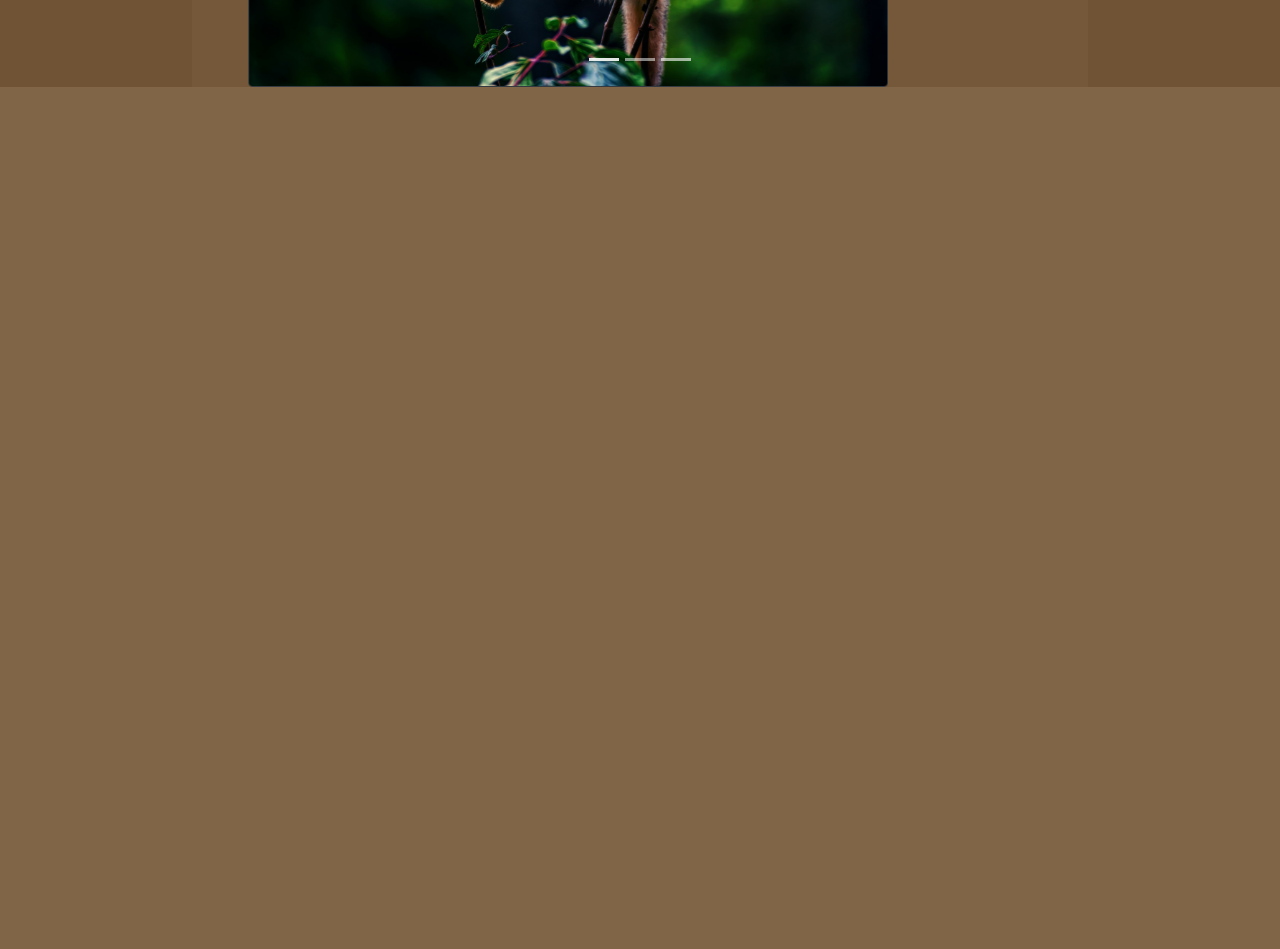
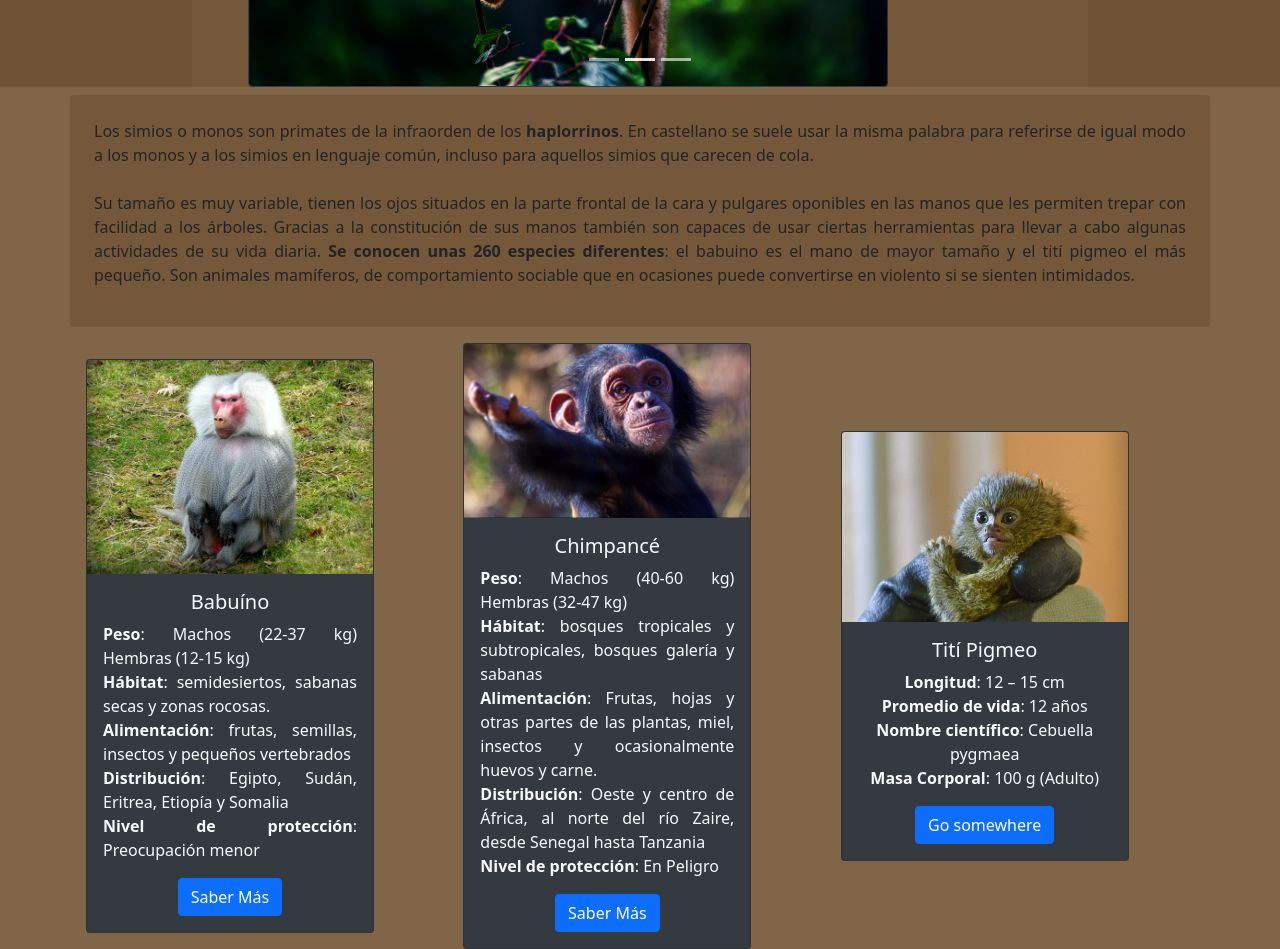
Before and after one commit to RMTorrabadella04/AnimalFavorito, a plain HTML site: page index.html in a window 1280 px wide. Shown: the part 400-1349 px from the top of the page. Before the commit the page ends 800 px from the top, so only its background shows below. Drawn offline with nearby package versions, Linux system fonts and the light colour scheme.

Commit message:
V2 - Info y Especies

```diff
--- a/index.html
+++ b/index.html
@@ -22,7 +22,7 @@
         <div class="collapse navbar-collapse" id="navbarNav">
           <ul class="navbar-nav">
             <li class="nav-item active">
-              <a class="nav-link text-light" href="#">Home <span class="sr-only">(current)</span></a>
+              <a class="nav-link text-light" href="#especies">Especies</a>
             </li>
             <li class="nav-item">
               <a class="nav-link text-light" href="#">Features</a>
@@ -41,8 +41,8 @@
 
     <div id="carouselExampleIndicators" class="carousel slide fondo_secundario mt-1" data-ride="carousel">
       <ol class="carousel-indicators">
-        <li data-target="#carouselExampleIndicators" data-slide-to="0" class="active"></li>
-        <li data-target="#carouselExampleIndicators" data-slide-to="1"></li>
+        <li data-target="#carouselExampleIndicators" data-slide-to="0"></li>
+        <li data-target="#carouselExampleIndicators" data-slide-to="1" class="active"></li>
         <li data-target="#carouselExampleIndicators" data-slide-to="2"></li>
       </ol>
       <div class="carousel-inner text-center">
@@ -65,5 +65,91 @@
         <span class="sr-only">Next</span>
       </a>
     </div>
+
+    <!-- Info -->
+
+    <div class="container p-4 fondo_secundario mt-2 rounded">
+      <p class="texto_justificado">
+        Los simios o monos son primates de la infraorden de los <strong>haplorrinos</strong>. En castellano se suele usar la misma palabra para referirse de igual modo a los monos y a los simios en lenguaje común, incluso para aquellos simios que carecen de cola.
+
+        <br><br>
+
+        Su tamaño es muy variable, tienen los ojos situados en la parte frontal de la cara y pulgares oponibles en las manos que les permiten trepar con facilidad a los árboles. Gracias a la constitución de sus manos también son capaces de usar ciertas herramientas para llevar a cabo algunas actividades de su vida diaria. <strong>Se conocen unas 260 especies diferentes</strong>: el babuino es el mano de mayor tamaño y el tití pigmeo el más pequeño. Son animales mamíferos, de comportamiento sociable que en ocasiones puede convertirse en violento si se sienten intimidados.
+      </p>
+    </div>
+
+    <!-- Especies -->
+
+    <div class="container text-center mt-3" id="especies">
+
+      <div class="row align-items-center">
+        <div class="col">
+
+          <div class="card bg-dark text-light" style="width: 18rem;">
+            <img src="img/babuino.jpg" class="card-img-top" alt="Babuíno">
+            <div class="card-body">
+              <h5 class="card-title">Babuíno</h5>
+              <p class="card-text texto_justificado">
+                <strong>Peso</strong>: Machos (22-37 kg) Hembras (12-15 kg)
+                <br>
+                 <strong>Hábitat</strong>: semidesiertos, sabanas secas y zonas rocosas.
+                <br>
+                <strong>Alimentación</strong>: frutas, semillas, insectos y pequeños vertebrados
+                <br>
+                <strong>Distribución</strong>: Egipto, Sudán, Eritrea, Etiopía y Somalia
+                <br>
+                <strong>Nivel de protección</strong>: Preocupación menor
+              </p>
+              <a href="https://marcellenatureza.com/services/babuino/" class="btn btn-primary">Saber Más</a>
+            </div>
+          </div>
+
+        </div>
+        <div class="col">
+
+          <div class="card bg-dark text-light" style="width: 18rem;">
+            <img src="img/chimpance.jpg" class="card-img-top" alt="Chimpancé">
+            <div class="card-body">
+              <h5 class="card-title">Chimpancé</h5>
+              <p class="card-text texto_justificado">
+                <strong>Peso</strong>: Machos (40-60 kg) Hembras (32-47 kg)
+                <br>
+                <strong>Hábitat</strong>: bosques tropicales y subtropicales, bosques galería y sabanas
+                <br>
+                <strong>Alimentación</strong>: Frutas, hojas y otras partes de las plantas, miel, insectos y ocasionalmente huevos y carne.
+                <br>
+                <strong>Distribución</strong>: Oeste y centro de África, al norte del río Zaire, desde Senegal hasta Tanzania
+                <br>
+                <strong>Nivel de protección</strong>: En Peligro
+              </p>
+              <a href="#" class="btn btn-primary">Saber Más</a>
+            </div>
+          </div>
+
+        </div>
+        <div class="col">
+
+          <div class="card bg-dark text-light" style="width: 18rem;">
+            <img src="img/titi.jpg" class="card-img-top" alt="...">
+            <div class="card-body">
+              <h5 class="card-title">Tití Pigmeo</h5>
+              <p class="card-text  texto_justificados">
+                <Strong>Longitud</Strong>: 12 – 15 cm
+                <br>
+                <Strong>Promedio de vida</Strong>: 12 años
+                <br>
+                <Strong>Nombre científico</Strong>: Cebuella pygmaea
+                <br>
+                <Strong>Masa Corporal</Strong>: 100 g (Adulto)
+              </p>
+              <a href="#" class="btn btn-primary">Go somewhere</a>
+            </div>
+          </div>
+
+        </div>
+      </div>
+
+    </div>
+
 </body>
 </html>
--- a/style.css
+++ b/style.css
@@ -1,6 +1,4 @@
-.punteros{
-    background-color: rgba(107, 78, 46, 0.829);
-}
+/* Fondo */
 
 .fondo{
     background: rgb(128, 101, 70);
@@ -10,6 +8,13 @@
     background: rgba(107, 78, 46, 0.534);
 }
 
+/* Carrusel */
+.punteros{
+    background-color: rgba(107, 78, 46, 0.829);
+}
+
+/* Icono del Menu */
+
 .icono{
     width: 2%;
     height: 2%;
@@ -17,3 +22,9 @@
     margin-left: 0.5%;
     margin-right: 0.5%;
 }
+
+/* Info */
+
+.texto_justificado{
+    text-align: justify;
+}
```
Also changed, not shown: img/babuino.jpg (added), img/chimpance.jpg (added), img/titi.jpg (added).
